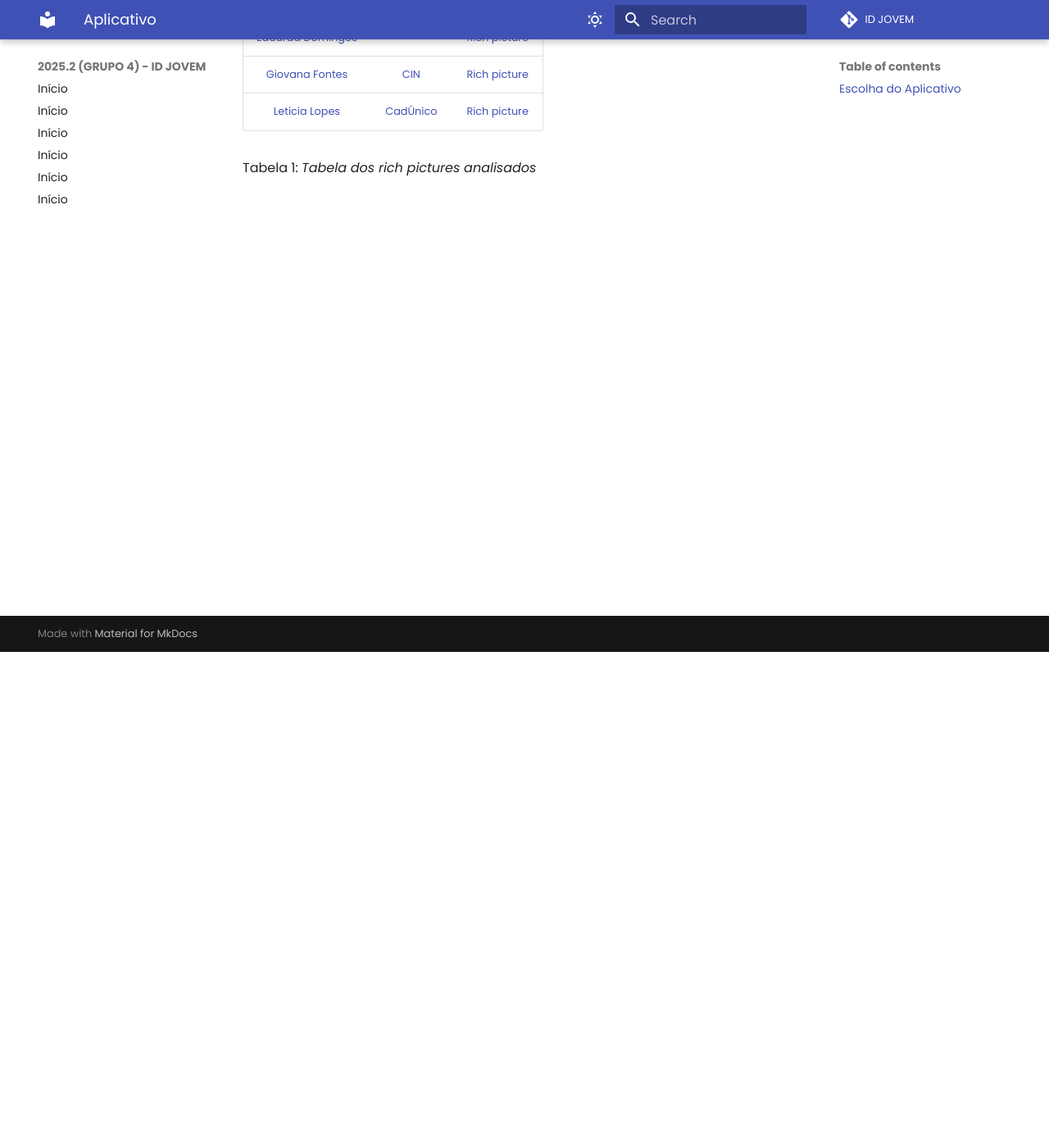
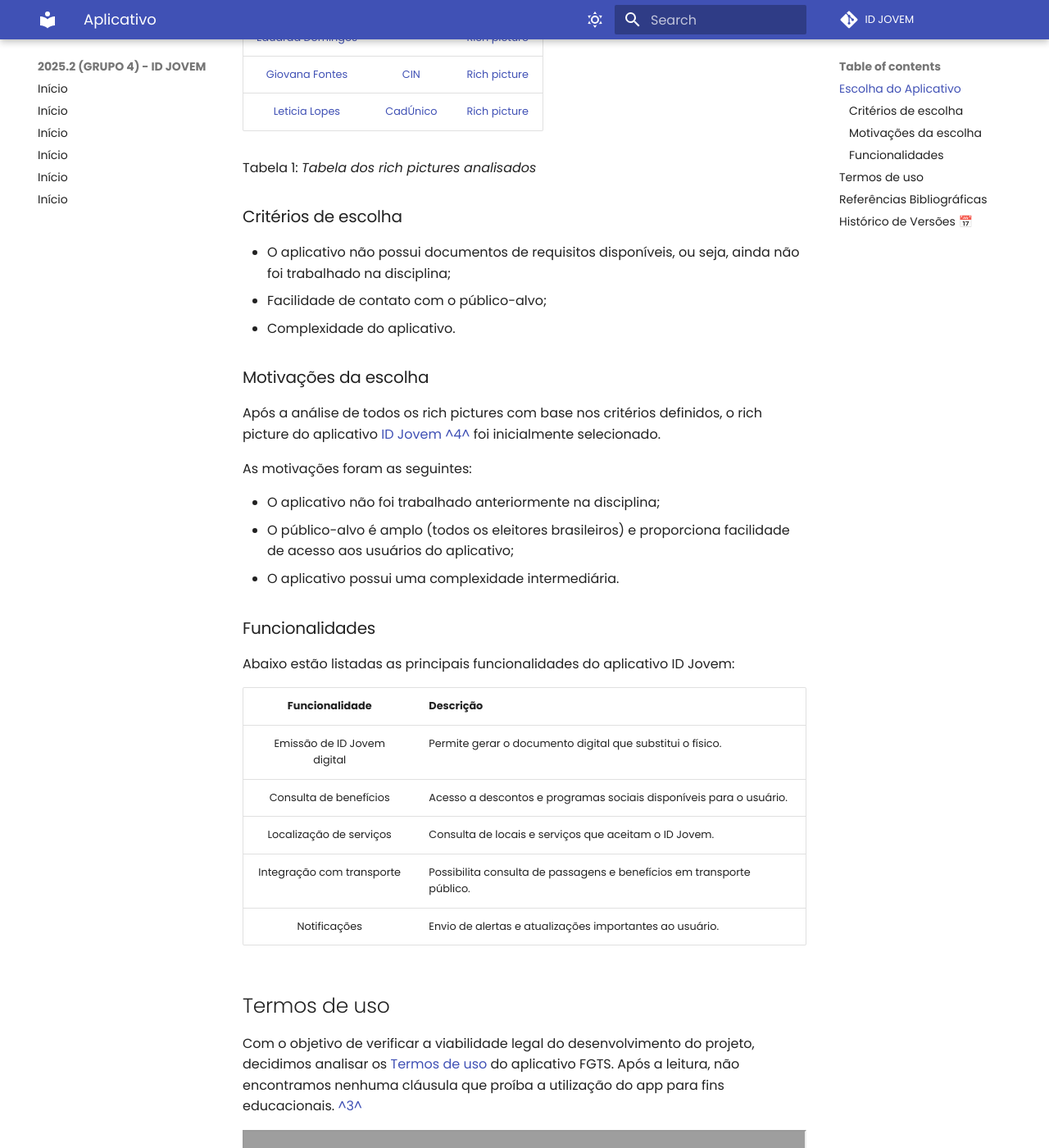
Before and after one commit to Requisitos-de-Software/2025.2-Grupo04, an MkDocs documentation site: the page built from docs/Planejamentos/Aplicativo.md, in a window 1280 px wide and 1400 px high, scrolled down 605 px. Shown: the whole window at 82% size. Built offline with MkDocs 1.6.1 and Material for MkDocs 9.7.7, drawn with Linux system fonts in a browser that asks for light colours; comment, search, counter and statistics services are not loaded; some of the changed text lies outside the part shown; grey boxes are pictures that could not be loaded.

Commit message:
feat: atualizando o Planejamento, richPicture + reunião

```diff
--- a/docs/Planejamentos/Aplicativo.md
+++ b/docs/Planejamentos/Aplicativo.md
@@ -10,9 +10,63 @@
 | [Arthur Fernandes](#) | [Metro DF](https://play.google.com/store/apps/details?id=br.gov.df.metroapp&hl=pt_BR) | [Rich picture](../../assets/rich-pictures-analisados/Arthur.png) |
 | [Breno Lourenço](#) | [Moodle](https://play.google.com/store/apps/details?id=com.moodle.moodlemobile&hl=pt_BR) | [Rich picture](../../assets/rich-pictures-analisados/Breno.png) |
 | [Danilo Melo](#) | [](https://www.idjovem.com.br) | [Rich picture](../../assets/rich-pictures-analisados/Danilo.png) |
-| [Dylan Cavalcante](#) | [](https://www.idjovem.com.br) | [Rich picture](../../assets/rich-pictures-analisados/Dylan.png) |
-| [Eduarda Domingos](#) | [](https://www.idjovem.com.br) | [Rich picture](../../assets/rich-pictures-analisados/Eduarda.png) |
+| [Dylan Cavalcante](#) | []() | [Rich picture](../../assets/rich-pictures-analisados/Dylan.png) |
+| [Eduarda Domingos](#) | []() | [Rich picture](../../assets/rich-pictures-analisados/Eduarda.png) |
 | [Giovana Fontes](#) | [CIN ](https://play.google.com/store/apps/details?id=com.identidadenacional&hl=pt_BR) | [Rich picture](../../assets/rich-pictures-analisados/Giovana.png) |
 | [Leticia Lopes](#) | [CadÚnico](https://play.google.com/store/apps/details?id=br.gov.dataprev.meucadunico&hl=pt_BR) | [Rich picture](../../assets/rich-pictures-analisados/Leticia.png) |
 
 Tabela 1: *Tabela dos rich pictures analisados*
+
+### Critérios de escolha
+
+* O aplicativo não possui documentos de requisitos disponíveis, ou seja, ainda não foi trabalhado na disciplina;
+* Facilidade de contato com o público-alvo;
+* Complexidade do aplicativo.
+
+### Motivações da escolha
+
+Após a análise de todos os rich pictures com base nos critérios definidos, o rich picture do aplicativo [ID Jovem](https://idjovem.juventude.gov.br/) <a id="anchor_4" href="#ref4"> ^4^ </a> foi inicialmente selecionado.
+
+As motivações foram as seguintes:
+
+* O aplicativo não foi trabalhado anteriormente na disciplina;
+* O público-alvo é amplo (todos os eleitores brasileiros) e proporciona facilidade de acesso aos usuários do aplicativo;
+* O aplicativo possui uma complexidade intermediária.
+
+### Funcionalidades
+
+Abaixo estão listadas as principais funcionalidades do aplicativo ID Jovem:
+
+| Funcionalidade | Descrição |
+| :-: | - |
+| Emissão de ID Jovem digital | Permite gerar o documento digital que substitui o físico. |
+| Consulta de benefícios | Acesso a descontos e programas sociais disponíveis para o usuário. |
+| Localização de serviços | Consulta de locais e serviços que aceitam o ID Jovem. |
+| Integração com transporte | Possibilita consulta de passagens e benefícios em transporte público. |
+| Notificações | Envio de alertas e atualizações importantes ao usuário. |
+
+## Termos de uso
+
+Com o objetivo de verificar a viabilidade legal do desenvolvimento do projeto, decidimos analisar os [Termos de uso](../../assets/Termos_de_uso_FGTS.pdf) do aplicativo FGTS. Após a leitura, não encontramos nenhuma cláusula que proíba a utilização do app para fins educacionais. <a id="anchor_3" href="#ref3">^3^</a>
+
+<iframe src="../../assets/IDJovem_termo.pdf" width="100%" height="450px">
+    Este navegador não suporta PDFs. Faça o download <a href="../../assets/IDJovem_termo.pdf">aqui</a>.
+</iframe>
+
+<br>
+
+
+## Referências Bibliográficas
+
+> <a id="REF1" href="#anchor_1">1.</a> REQUISITOS DE SOFTWARE. *Aplicativo – Bilheteria Digital (2023.1)*. Disponível em: <<https://github.com/Requisitos-de-Software/2023.1-BilheteriaDigital/blob/main/docs/planejamento/aplicativo.md/>>. Acesso em: 10/04/2025.
+
+> <a id="REF2" href="#anchor_2">2.</a> Aplicativo ID Jovem. Disponível em: <<https://play.google.com/store/apps/details?id=com.idjovem2&pcampaignid=web_share>>. Acesso em: 07/09/2025.
+
+> <a id="REF4" href="#anchor_4">4.</a> Site ID Jovem. Disponível em <<https://idjovem.juventude.gov.br/>>. Acesso em: 07/09/2025.
+
+
+## Histórico de Versões 📅
+
+| Versão | Data | Descrição | Autor(es) | Revisor(es) |
+| :-: | :-: | :-: | :-: | :-: |
+| `1.0` | 10/04/2025 | Criação do documento | [Arthur Fernandes](https://github.com/Arthurfernandesj) | [Nome](https://github.com/) |
```
Also changed, not shown: docs/Planejamentos/Reunião.md (added, +26 -0 lines), docs/assets/heatmap.png (added), docs/assets/rich-picture-final/Rich-Picture-IDJovem.jpg (added), docs/atas/ata_01_09.md (renamed from docs/Atas/ata_01.md).
